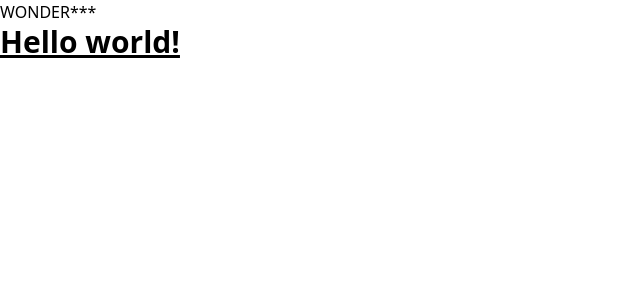
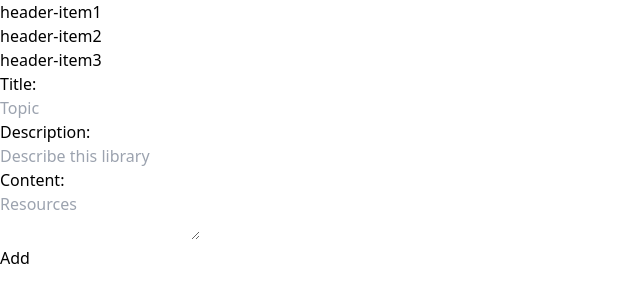
Before and after one commit to Photogenicus-App/Scratch, a React app: page /add-library in a window 1280 px wide. Shown: the top 302 px of the page, without its empty margins (0-640 px from the left). Built offline with nearby package versions, Linux system fonts and the light colour scheme.

Commit message:
added routes with react router

```diff
--- a/src/components/App.js
+++ b/src/components/App.js
@@ -1,15 +1,20 @@
 // rafce
 import React from 'react';
+import { Route, Routes } from 'react-router-dom';
 import '../index.css';
+import Login from './Login-Signup/Login';
+import Signup from './Login-Signup/Signup';
+import Home from './Home/Home';
+import AddLibrary from './Home/AddLibrary';
 
 const App = () => {
   return (
-    <div>
-      WONDER***
-      <h1 class="text-3xl font-bold underline">
-      Hello world!
-      </h1>
-    </div>
+    <Routes>
+      <Route path="/" element={<Login />} />
+      <Route path="/signup" element={<Signup />} />
+      <Route path="/home" element={<Home />} />
+      <Route path="/add-library" element={<AddLibrary />} />
+    </Routes>
   )
 }
 
--- /dev/null
+++ b/src/components/Home/AddLibrary.jsx
@@ -0,0 +1,41 @@
+import React from "react";
+
+const AddLibrary = () => {
+
+    const submit = (event) => {
+        event.preventDefault();
+        const options = {
+            method: 'POST',
+            headers: {'Content-Type': 'application/json'},
+            body: JSON.stringify({values: event.target})
+        }
+        fetch('/add-library', options)
+        .then((data) => data.json())
+        .then((data) => console.log(data))
+    }
+
+    return (
+        <div>
+            <header>
+                <ul>
+                    <li>header-item1</li>
+                    <li>header-item2</li>
+                    <li>header-item3</li>
+                </ul>
+            </header>
+            <div>
+                <form onSubmit={submit}>
+                    <label>Title: </label><br/>
+                    <input type="text" placeholder="Topic" /><br/>
+                    <label>Description: </label><br/>
+                    <input type="text" placeholder="Describe this library" /><br/>
+                    <label>Content: </label><br/>
+                    <textarea placeholder="Resources" /><br/>
+                    <input type="submit" value="Add" />
+                </form>
+            </div>
+        </div>
+    )
+}
+
+export default AddLibrary;
--- /dev/null
+++ b/src/components/Login-Signup/Login.jsx
@@ -0,0 +1,41 @@
+import React from "react";
+import { Link } from "react-router-dom"
+
+const Login = () => {
+
+    const submit = (event) => {
+        event.preventDefault();
+        const options = {
+            method: 'POST',
+            headers: {'Content-Type': 'application/json'},
+            body: JSON.stringify({values: event.target})
+        }
+        fetch('/login', options)
+        .then((data) => data.json())
+        .then((data) => console.log(data))
+    }
+
+    return (
+        <div>
+            <header>
+                <ul>
+                    <li>header-item1</li>
+                    <li>header-item2</li>
+                    <li>header-item3</li>
+                </ul>
+            </header>
+            <div>
+                <form onSubmit={submit}>
+                    <label>Username: </label><br/>
+                    <input type="text" placeholder="user123" /><br/>
+                    <label>Password: </label><br/>
+                    <input type="text" placeholder="qwerty" /><br/>
+                    <input type="submit" value="Login" /><br/>
+                    <Link to="/signup">Sign Up</Link>
+                </form>
+            </div>
+        </div>
+    )
+}
+
+export default Login;
--- /dev/null
+++ b/src/components/Login-Signup/Signup.jsx
@@ -0,0 +1,46 @@
+import React from "react";
+import { useNavigate } from "react-router-dom"
+
+const Signup = () => {
+
+    const navigate = useNavigate();
+
+    const submit = (event) => {
+        event.preventDefault();
+        const options = {
+            method: 'POST',
+            headers: {'Content-Type': 'application/json'},
+            body: JSON.stringify({values: event.target})
+        }
+        fetch('/signup', options)
+        .then((data) => data.json())
+        .then((data) => {
+            console.log(data)
+            // need to redirect to home on succesful post
+            navigate('/home')
+        })
+    }
+
+    return (
+        <div>
+            <header>
+                <ul>
+                    <li>header-item1</li>
+                    <li>header-item2</li>
+                    <li>header-item3</li>
+                </ul>
+            </header>
+            <div>
+                <form onSubmit={submit}>
+                    <label>Username: </label><br/>
+                    <input type="text" placeholder="user123" /><br/>
+                    <label>Password: </label><br/>
+                    <input type="text" placeholder="qwerty" /><br/>
+                    <input type="submit" value="Sign up" /><br/>
+                </form>
+            </div>
+        </div>
+    )
+}
+
+export default Signup;
--- a/src/components/Login/signup/Login.jsx
+++ /dev/null
@@ -1,27 +0,0 @@
-import React from "react";
-
-const Login = () => {
-    return (
-        <div>
-            <header>
-                <ul>
-                    <li>header-item1</li>
-                    <li>header-item2</li>
-                    <li>header-item3</li>
-                </ul>
-            </header>
-            <div>
-                <form onSubmit={}>
-                    <label>Username: </label><br/>
-                    <input type="text" placeholder="user123"></input><br/>
-                    <label>Password: </label><br/>
-                    <input type="text" placeholder="qwerty"></input><br/>
-                    <input type="submit">Login</input><br/>
-                    <a href="">Sign Up</a>
-                </form>
-            </div>
-        </div>
-    )
-}
-
-export default Login;
--- a/src/components/Login/signup/Signup.jsx
+++ /dev/null
@@ -1,26 +0,0 @@
-import React from "react";
-
-const Signup = () => {
-    return (
-        <div>
-            <header>
-                <ul>
-                    <li>header-item1</li>
-                    <li>header-item2</li>
-                    <li>header-item3</li>
-                </ul>
-            </header>
-            <div>
-                <form onSubmit={}>
-                    <label>Username: </label><br/>
-                    <input type="text" placeholder="user123"></input><br/>
-                    <label>Password: </label><br/>
-                    <input type="text" placeholder="qwerty"></input><br/>
-                    <input type="submit">Sign Up</input><br/>
-                </form>
-            </div>
-        </div>
-    )
-}
-
-export default Signup;
--- a/src/index.js
+++ b/src/index.js
@@ -1,5 +1,13 @@
 import React from 'react';
-import ReactDOM from 'react-dom';
+import ReactDOM from 'react-dom/client';
 import App from './components/App.js';
+import { BrowserRouter } from 'react-router-dom';
 
-ReactDOM.render(<App />, document.getElementById('root'));
+const root = ReactDOM.createRoot(document.getElementById('root'));
+root.render(
+    <React.StrictMode>
+        <BrowserRouter>
+            <App />
+        </BrowserRouter>
+    </React.StrictMode>
+)
--- a/webpack.config.js
+++ b/webpack.config.js
@@ -6,7 +6,12 @@ module.exports = {
 
   output: {
     path: path.join(__dirname, '/dist'),
-    filename: 'bundle.js'
+    filename: 'bundle.js',
+    // publicPath: './src/index.js'
+  },
+
+  devServer: {
+    historyApiFallback: true
   },
 
   plugins: [
```
